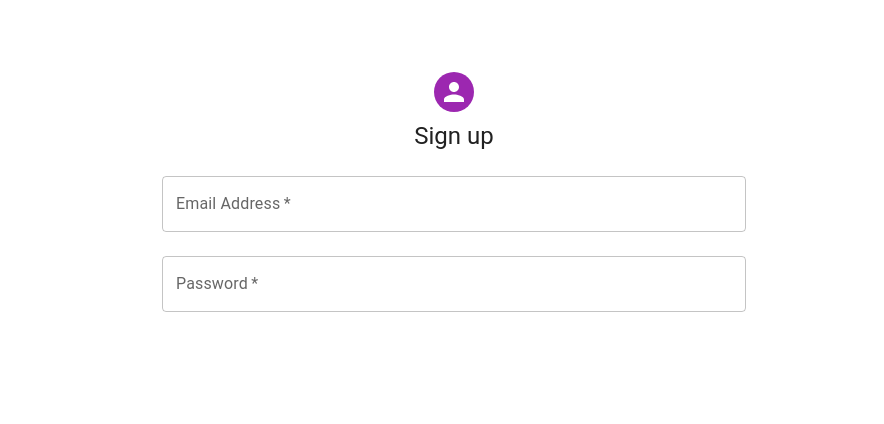
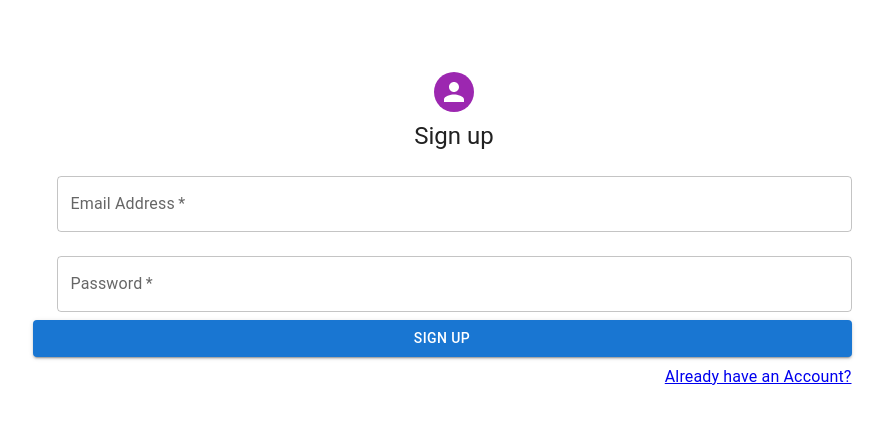
Before and after one commit to coclay1/Buy-The-Way, a React (Create React App) app in the folder client/: page /signup in a window 1280 px wide. Shown: the top 424 px of the page, without its empty margins (186-1070 px from the left). Built offline with nearby package versions, Linux system fonts and the light colour scheme.

Commit message:
add a btn and link

```diff
--- a/client/src/pages/signup.js
+++ b/client/src/pages/signup.js
@@ -78,11 +78,16 @@ export default function SignUp() {
                                     autoComplete="new-password"
                                 />
                             </Grid>
-                            <Button>
-
+                            <Button
+                                type="submit"
+                                fullWidth
+                                variant="contained"
+                                sx={{ mt: 1, mb: 1 }}
+                                >
+                                Sign Up
                             </Button>
-                            <Grid>
-                                <Link>
+                            <Grid container justifyContent="flex-end">
+                                <Link>Already have an Account?
                                 </Link>
                             </Grid>
                         </Grid>
```
